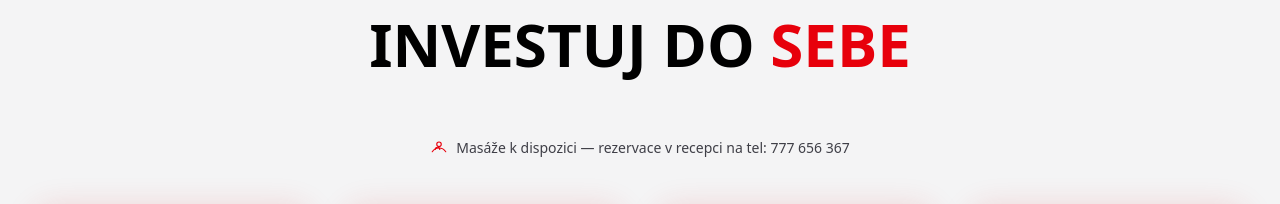
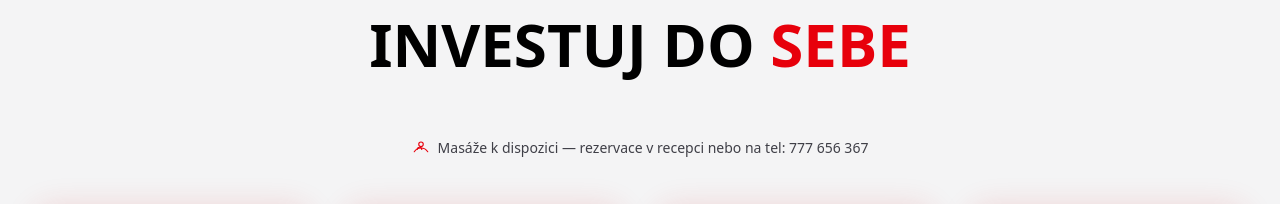
Before and after one commit to Jir1mac/Bulldoggym, a Next.js app: page / in a window 1280 px wide. Shown: the part 5160-5364 px from the top of the page. Built offline with nearby package versions, Linux system fonts and the light colour scheme; no server answers; the database is empty.

Commit message:
proste commit

```diff
--- a/components/Cenik.tsx
+++ b/components/Cenik.tsx
@@ -100,7 +100,7 @@ export default function Pricing() {
                 <div className="mt-8 mb-12 text-center" data-aos="zoom-in" data-aos-delay="200">
                     <div className="flex items-center justify-center gap-2 text-sm text-zinc-700">
                         <MassageIcon width={18} height={18} className="text-red-600" />
-                        <span>Masáže k dispozici — rezervace v recepci na tel: 777 656 367</span>
+                        <span>Masáže k dispozici — rezervace v recepci nebo na tel: 777 656 367</span>
                     </div>
                 </div>
 
```
